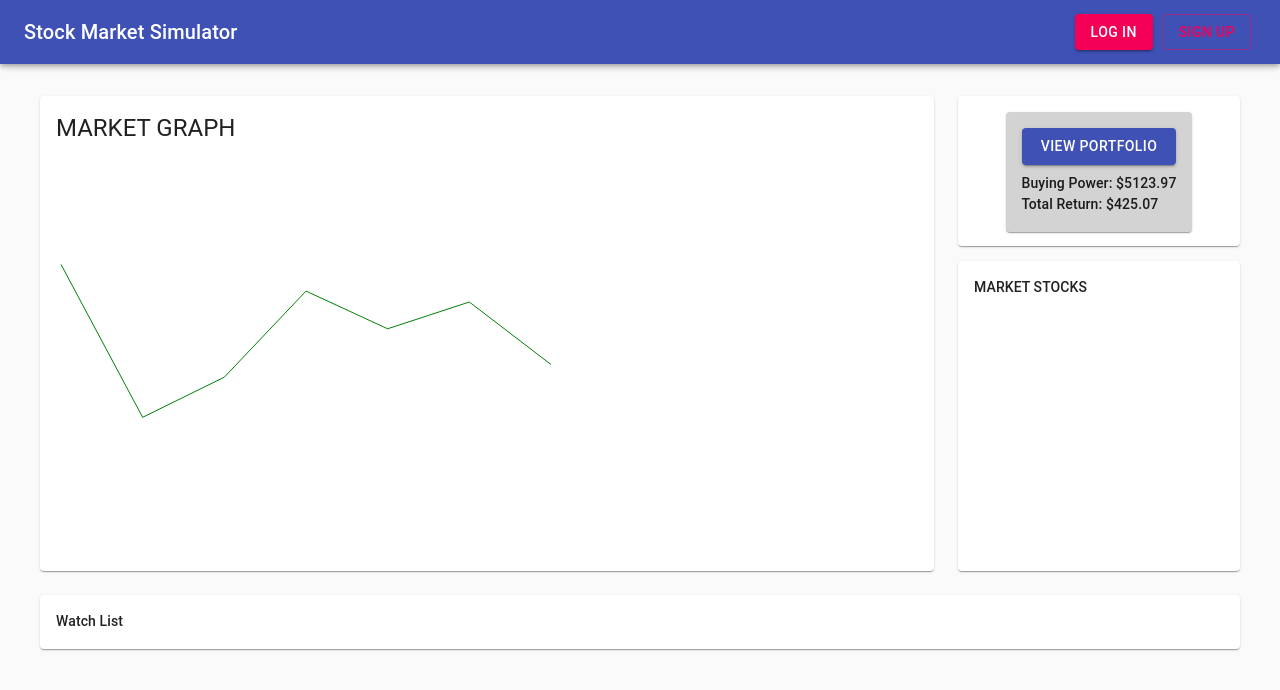
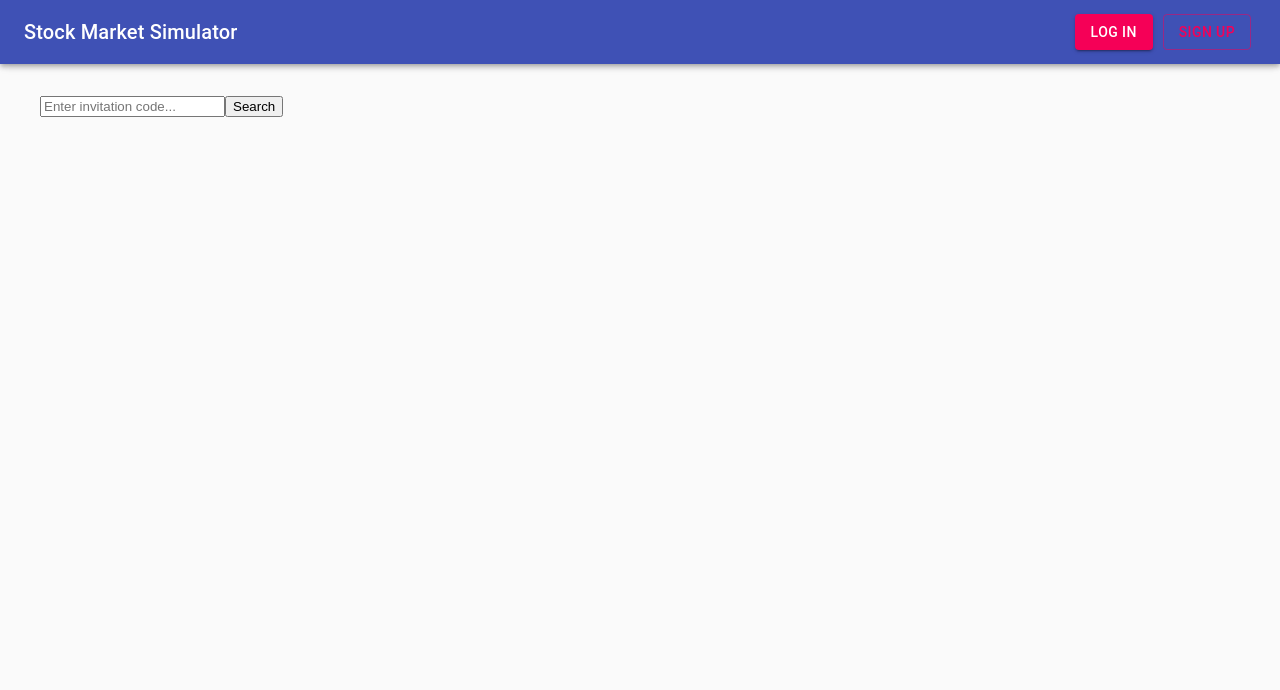
Before and after one commit to StockMarketSimulator-CSC-59867-03/SMSimulator_Website, a React (Create React App) app: page /marketwindow in a window 1280 px wide. Shown: the top 690 px of the page. Built offline with nearby package versions, Linux system fonts and the light colour scheme; no server answers; the database is empty.

Commit message:
implement join key

```diff
--- a/src/Pages/HomePage/HomePage.tsx
+++ b/src/Pages/HomePage/HomePage.tsx
@@ -91,27 +91,80 @@ const useStyles = makeStyles((theme: Theme) =>
 function HomePage(props:any) {
     const db = firebase.firestore();
 
+    //homepage states to toggle between marketview/portfolioview
+    const [isViewingPortfolio, togglePortfolioView] = useState(false);
+    const [joinKeyValue, setJoinKeyValue] = useState("");
+    const [authenticationFlag, setAuthenticationFlag] = useState(false);
+
+    const classes = useStyles();
+    const fixedHeightPaper = clsx(classes.paper, classes.fixedHeight);
+    const fixedHeightPaperPreview = clsx(classes.paper, classes.fixedHeightPreview);
+    const fixedHeightPaperStocks = clsx(classes.paper, classes.fixedHeightStocks);
+
+//  two check to "skip" join key, either public or user already existing
+//  check if public
+    let sessionTypeRef = db.collection('Sessions').doc(props.sessionData.id).get().then(doc => {
+      if(doc.exists){
+        if(doc.data()?.type == "public"){
+          setAuthenticationFlag(true);
+        }
+      }
+    }).catch(err => {
+      console.log(err);
+    });
+
+//  check if user exists
+    let userRef = db.collection('Sessions').doc(props.sessionData.id).collection('Users').doc(props.currentUserData.id);
+    let getDoc = userRef.get().then(doc => {
+      if(doc.exists){
+        setAuthenticationFlag(true);
+      }
+    }).catch(err => {
+      console.log(err);
+    });
+
     useEffect(()=>{
-      // Ideally should use backend API's route to utilize User model....
+
+    },[joinKeyValue]);
+
+    const onInputChange = (e: any) => {
+      setJoinKeyValue(e.target.value);
+    }
+
+    const compareJoinKey = () => {
+      let documentData;
+      let joinKey = "";
+
+      db.collection('Sessions').doc(props.sessionData.id).get().then(doc => {
+        if(doc.exists){
+          documentData = doc.data();
+          joinKey = documentData?.joinKey;
+
+          if(joinKeyValue == joinKey){
+            logUser();
+            setAuthenticationFlag(true);
+          } else {
+            alert("Invitation code is wrong, ask session administrator");
+          }
+        }
+      }).catch(err => {
+        console.log("Error getting join key from firebase");
+      });
+    }
+
+    const logUser = () => {
       db.collection('Sessions').doc(props.sessionData.id).collection('Users').doc(props.currentUserData.id).set({
         id: props.currentUserData.id,
         // should be the initial "value", not this hardcoded value
         liquid: 10000,
         type: "player"
       })
-    },[]);
-
-    const classes = useStyles();
-    const fixedHeightPaper = clsx(classes.paper, classes.fixedHeight);
-    const fixedHeightPaperPreview = clsx(classes.paper, classes.fixedHeightPreview);
-    const fixedHeightPaperStocks = clsx(classes.paper, classes.fixedHeightStocks);
-
-    //homepage states to toggle between marketview/portfolioview
-    const [isViewingPortfolio, togglePortfolioView] = useState(false);
+    }
 
     return (
         <div className={classes.root}>
             <Container maxWidth="lg" className={classes.container}>
+              {authenticationFlag ?
                 <Grid container spacing={3}>
                     {/* MarketGraph */}
                     <Grid item xs={12} md={8} lg={9}>
@@ -147,6 +200,16 @@ function HomePage(props:any) {
                         </Paper>
                     </Grid>
                 </Grid>
+                :
+                <div className='input-wrapper'>
+                    <input
+                        placeholder='Enter invitation code...'
+                        value={joinKeyValue}
+                        onChange={onInputChange}
+                    />
+                    <button onClick={compareJoinKey}>Search</button>
+                </div>
+              }
             </Container>
         </div>
     );
```
